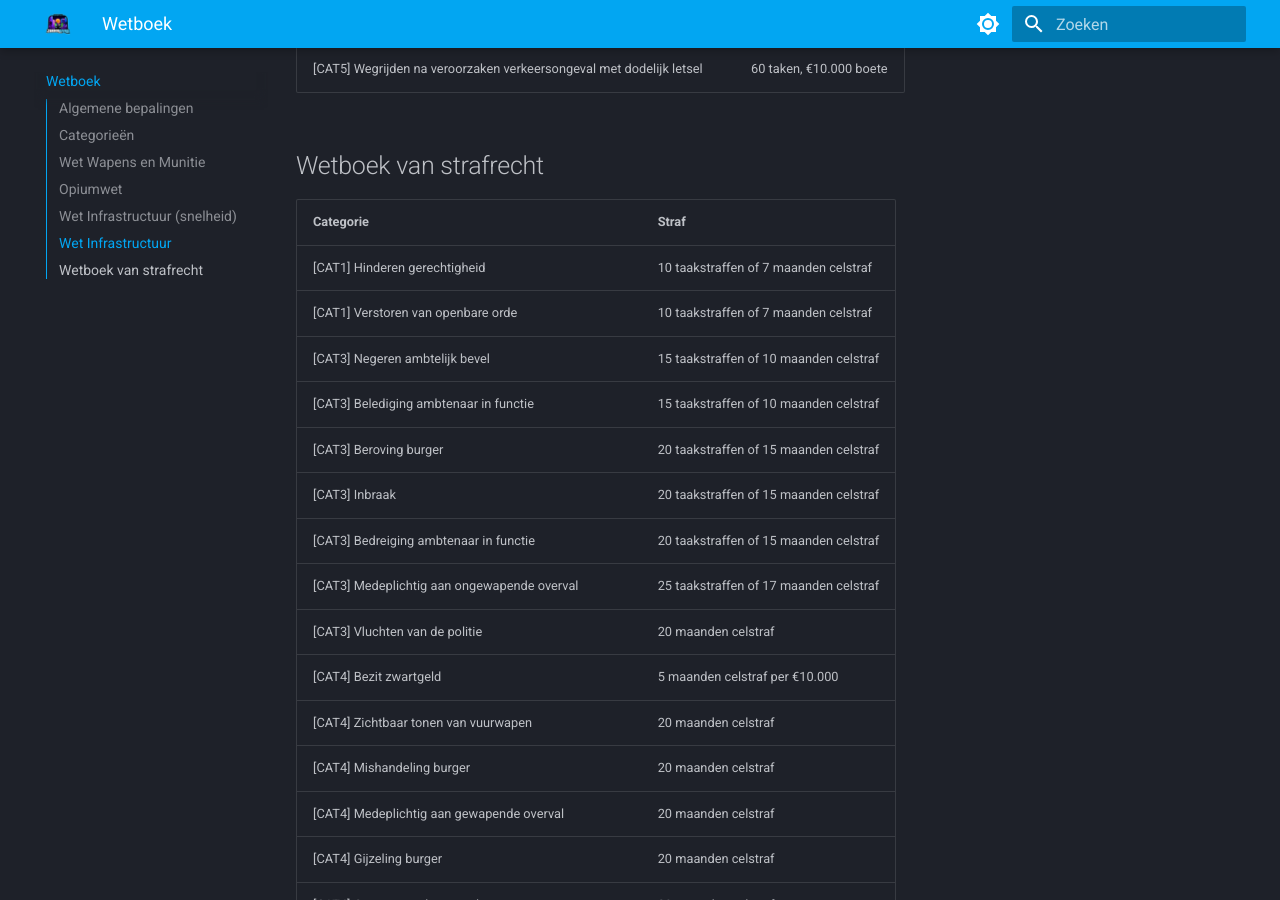
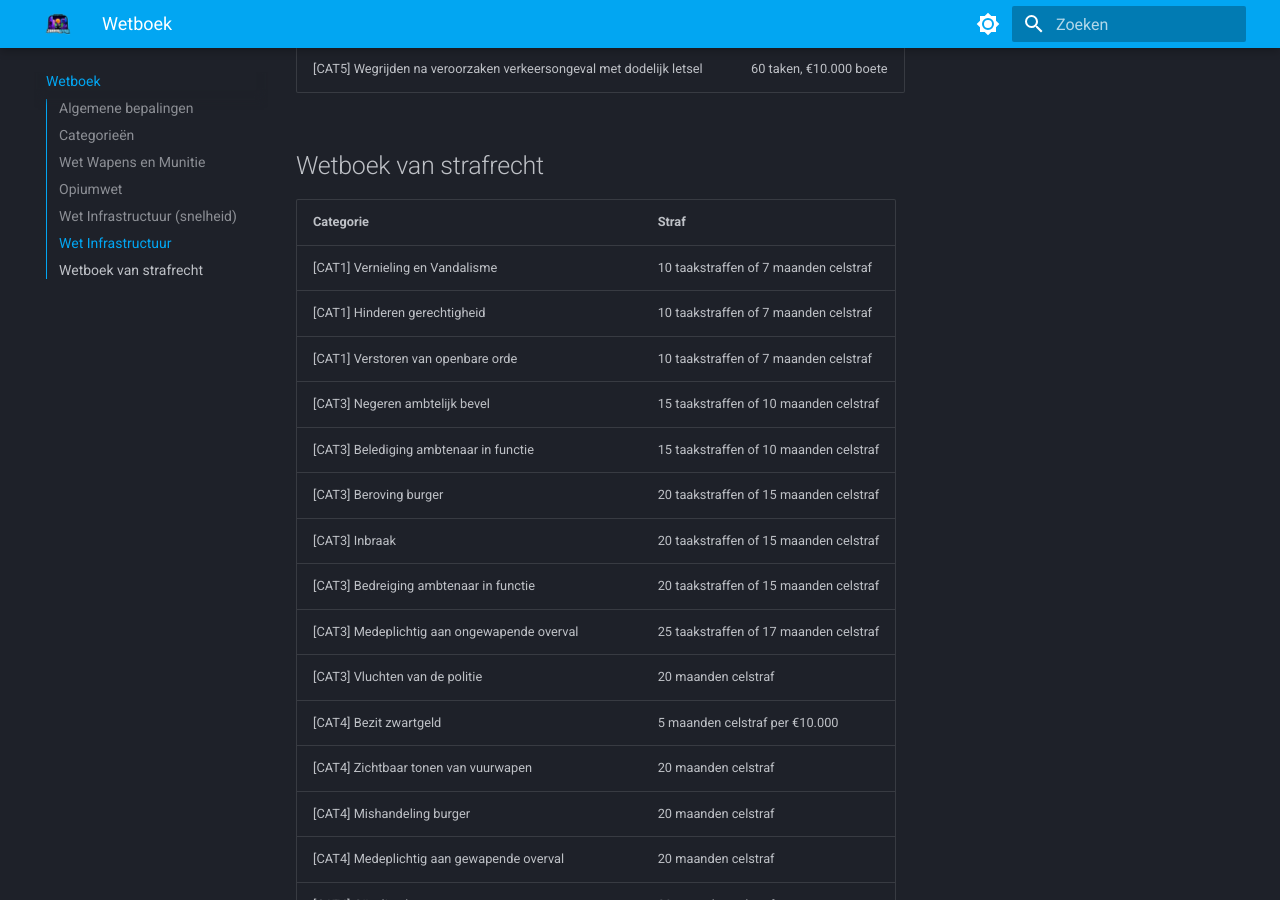
Before and after one commit to ZuiderStad-RP/regels, an MkDocs documentation site: the page built from docs/wetboek.md, in a window 1280 px wide and 900 px high, scrolled down 2786 px. Built offline with MkDocs 1.6.1 and Material for MkDocs 9.7.7, drawn with Linux system fonts in a browser that asks for light colours.

Commit message:
Update wetboek.md

```diff
--- a/docs/wetboek.md
+++ b/docs/wetboek.md
@@ -71,6 +71,7 @@ Hieronder zie je per categorie de borgsom die je kunt betalen om vrij te komen.
 ## Wetboek van strafrecht
 <table>
 <thead><th>Categorie</th><th>Straf</th><tbody>
+ <tr><td>[CAT1] Vernieling en Vandalisme</td><td>10 taakstraffen of 7 maanden celstraf</td></tr>
  <tr><td>[CAT1] Hinderen gerechtigheid</td><td>10 taakstraffen of 7 maanden celstraf</td></tr>
  <tr><td>[CAT1] Verstoren van openbare orde</td><td>10 taakstraffen of 7 maanden celstraf</td></tr>
  <tr><td>[CAT3] Negeren ambtelijk bevel</td><td>15 taakstraffen of 10 maanden celstraf</td></tr>
```
